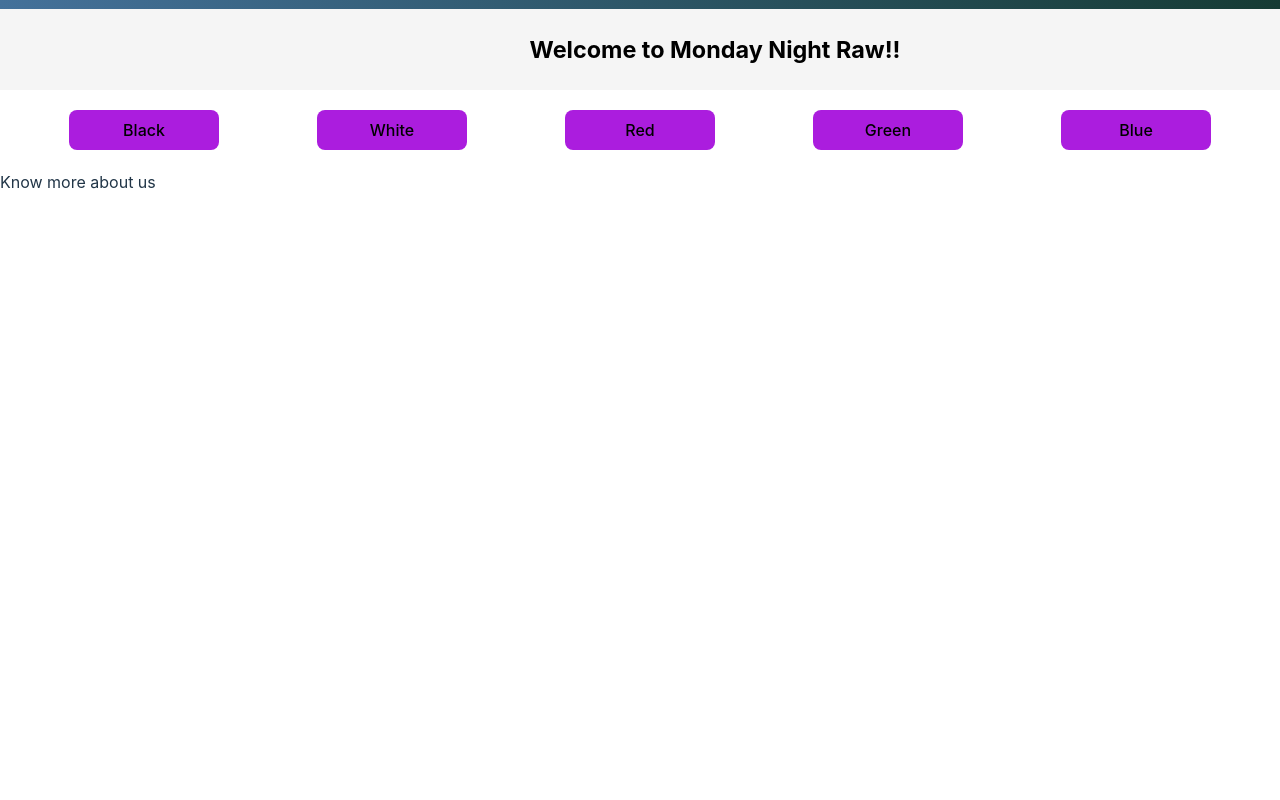
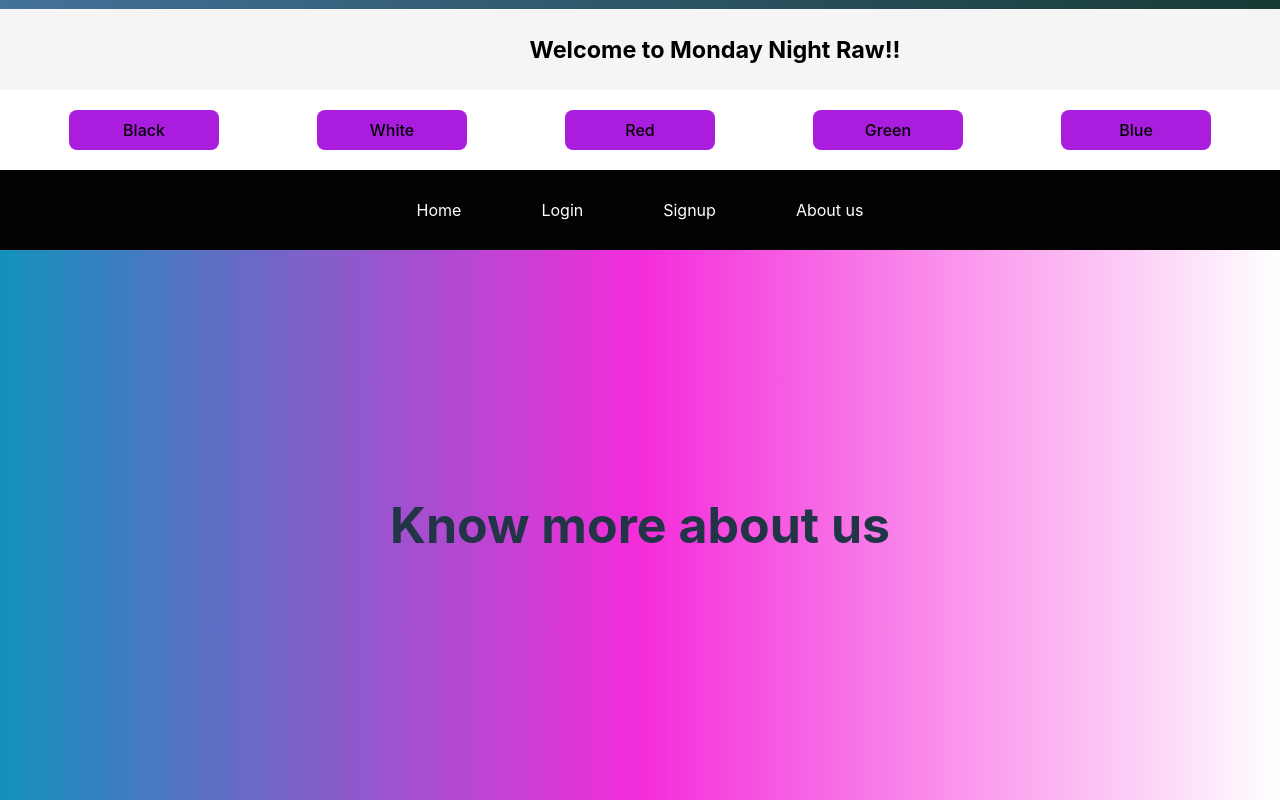
Before and after one commit to diwasbk/My-React-Learning-App, a React (Vite) app: page /about in a window 1280 px wide. Shown: the part 894-1694 px from the top of the page. Before the commit the page ends 1088 px from the top, so only its background shows below. Built offline with nearby package versions, Linux system fonts and the light colour scheme.

Commit message:
Routing with Navbar

```diff
--- a/src/App.jsx
+++ b/src/App.jsx
@@ -10,6 +10,7 @@
 import About from './components/About'
 import Login from './components/Login'
 import Signup from './components/Signup'
+import Navbar from './components/Navbar'
 
 function App() {
 
@@ -23,7 +24,9 @@
     <ConditionalRendering/>
     <BackgroundChanger/>
     <BrowserRouter>
+    <Navbar/>
         <Routes>
+          <Route path="/" element={<Home/>}/>
           <Route path="/home" element={<Home/>}/>
           <Route path="/login" element={<Login/>}/>
           <Route path="/signup" element={<Signup/>}/>
--- a/src/components/About.jsx
+++ b/src/components/About.jsx
@@ -1,7 +1,8 @@
 import React from 'react'
+import "./Custom.css"
 function About() {
   return (
-    <div>Know more about us</div>
+    <div className='page-container'>Know more about us</div>
   )
 }
 export default About
--- a/src/components/Custom.css
+++ b/src/components/Custom.css
@@ -80,3 +80,42 @@
     align-items: center;
     justify-content: space-around;
 }
+
+/* Navbar */
+.navbar-container{
+    background-color: rgb(3, 3, 3);
+    display: flex;
+    height: 80px;
+    align-items: center;
+    justify-content: center;
+}
+nav ul {
+    list-style: none;
+    padding: 0;
+}
+
+nav ul li {
+    display: inline;
+    margin: 40px;
+    justify-content: center;
+}
+
+nav ul li a {
+    text-decoration: none;
+    color: white;
+}
+
+nav ul li a:hover {
+    color: #fe0fd7;
+}
+
+/* Pages linked with Navbar*/
+.page-container{
+    height: 550px;
+    background: linear-gradient(90deg, rgb(18, 145, 187), rgb(244, 44, 218), white);
+    display: flex;
+    align-items: center;
+    justify-content: center;
+    font-size: 50px;
+    font-weight: 700;
+}
--- a/src/components/Home.jsx
+++ b/src/components/Home.jsx
@@ -1,7 +1,8 @@
 import React from 'react'
+import "./Custom.css"
 function Home() {
   return (
-    <div>Home page</div>
+    <div className='page-container'>Home page</div>
   )
 }
 export default Home
--- a/src/components/Login.jsx
+++ b/src/components/Login.jsx
@@ -1,7 +1,8 @@
 import React from 'react'
+import "./Custom.css"
 function Login() {
   return (
-    <div>Login page</div>
+    <div className='page-container'>Login page</div>
   )
 }
 export default Login
--- /dev/null
+++ b/src/components/Navbar.jsx
@@ -0,0 +1,20 @@
+import React from 'react'
+import { Link } from 'react-router-dom'
+import "./Custom.css"
+
+function Navbar() {
+  return (
+    <div className="navbar-container">
+        <nav>
+            <ul>
+                <li><Link to="/home">Home</Link></li>
+                <li><Link to="/login">Login</Link></li>
+                <li><Link to="/signup">Signup</Link></li>
+                <li><Link to="/about">About us</Link></li>
+            </ul>
+        </nav>
+    </div>
+  )
+}
+
+export default Navbar
--- a/src/components/Signup.jsx
+++ b/src/components/Signup.jsx
@@ -1,7 +1,8 @@
 import React from 'react'
+import "./Custom.css"
 function Signup() {
   return (
-    <div>Signup page</div>
+    <div className='page-container'>Signup page</div>
   )
 }
 export default Signup
```
